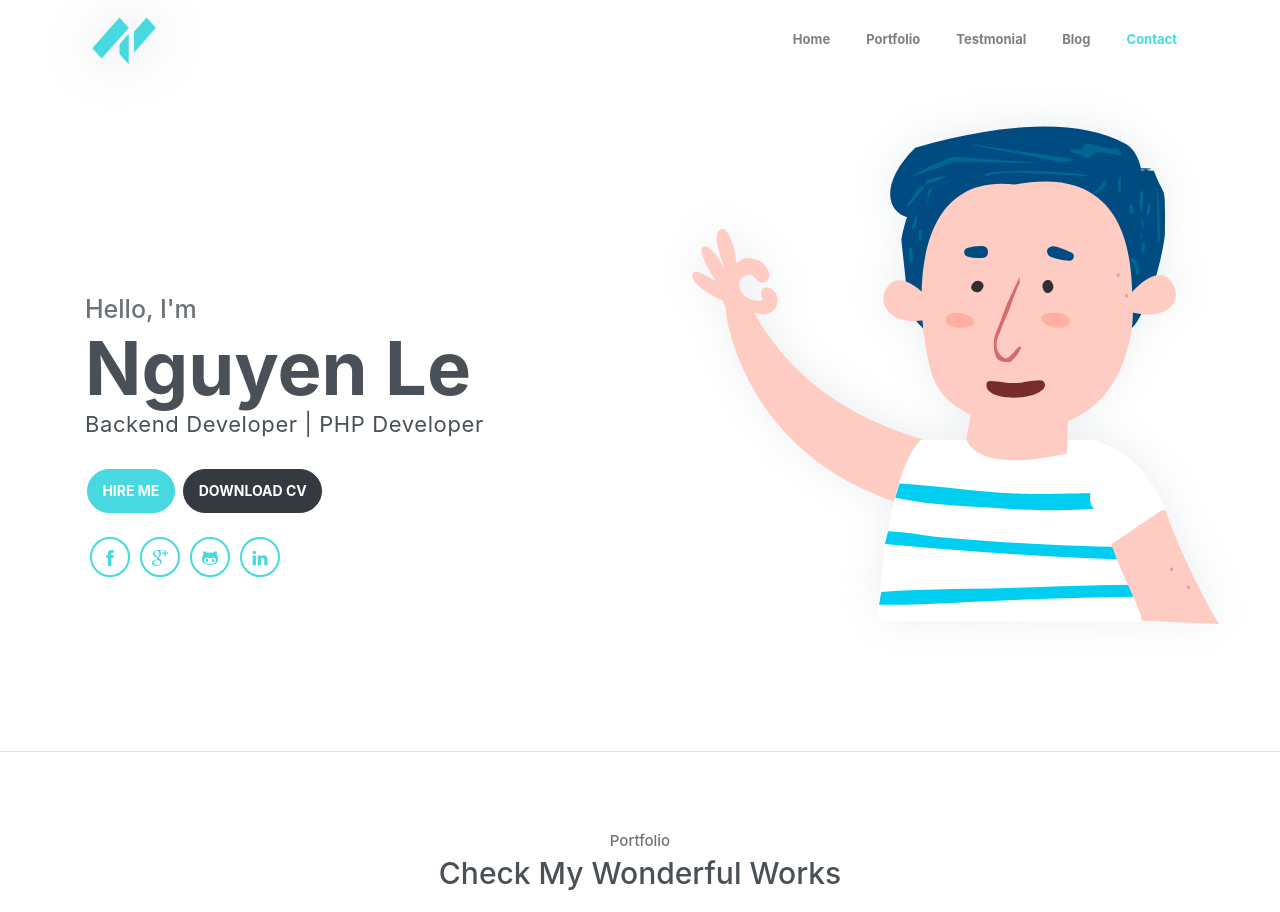
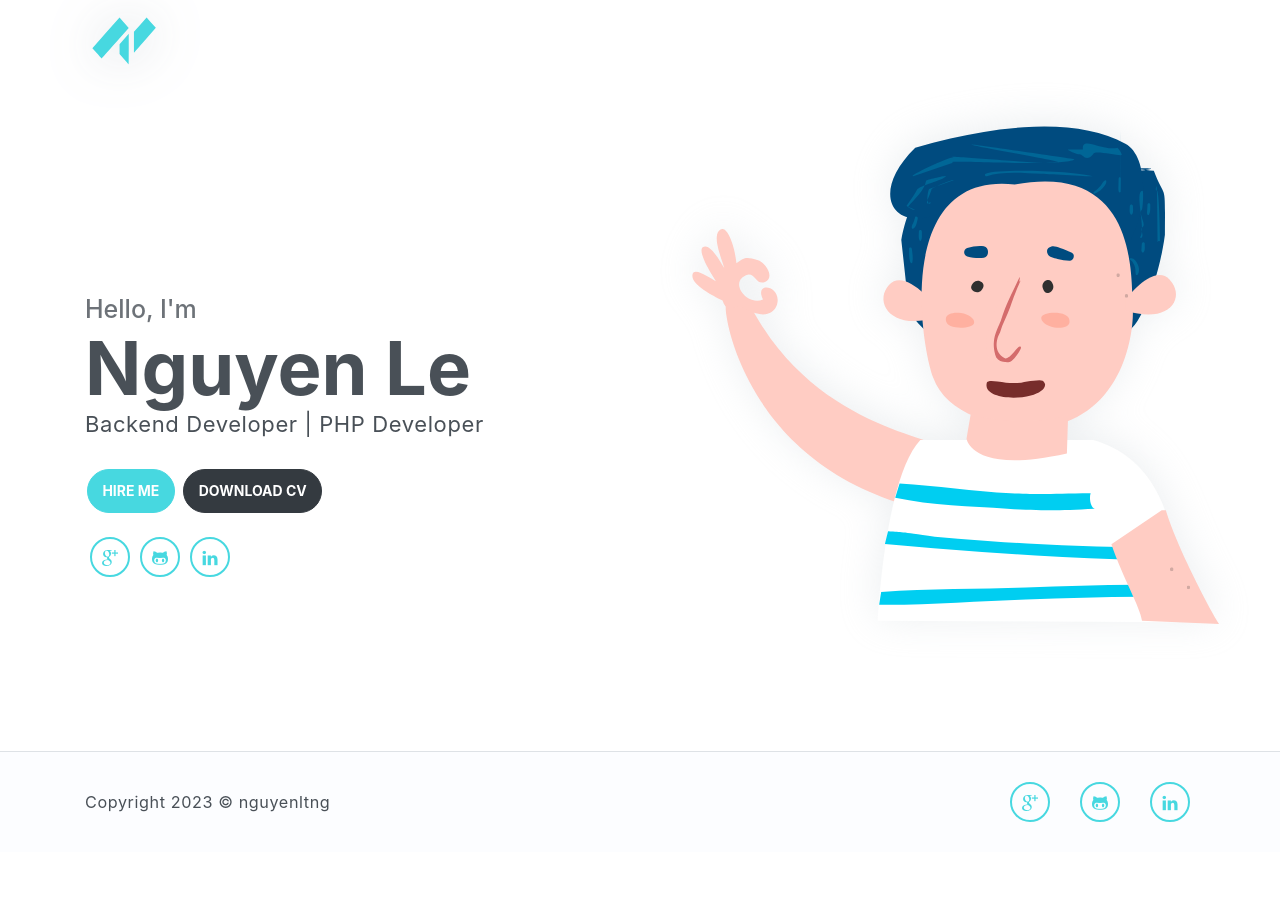
Before and after one commit to nguyenltng/nguyenltng.github.io, a plain HTML site: page index.html in a window 1280 px wide. Shown: the top 912 px of the page. After the commit the page ends 852 px from the top, so only its background shows below. Drawn offline with Linux system fonts and the light colour scheme.

Commit message:
Add code

```diff
--- a/index.html
+++ b/index.html
@@ -25,16 +25,16 @@
 
             <div class="collapse navbar-collapse" id="navbarSupportedContent">
                 <ul class="navbar-nav ml-auto align-items-center">
-                    <li class="nav-item">
+                    <!-- <li class="nav-item">
                         <a class="nav-link" href="#home">Home</a>
-                    </li>
+                    </li> -->
                     <!-- <li class="nav-item">
                         <a class="nav-link" href="#about">About</a>
                     </li> -->
                     <!-- <li class="nav-item">
                         <a class="nav-link" href="#service">Service</a>
                     </li>                    -->
-                    <li class="nav-item">
+                    <!-- <li class="nav-item">
                         <a class="nav-link" href="#portfolio">Portfolio</a>
                     </li>
                     <li class="nav-item">
@@ -45,7 +45,7 @@
                     </li>
                     <li class="nav-item">
                         <a class="nav-link" href="#contact">Contact</a>
-                    </li>
+                    </li> -->
                     <!-- <li class="nav-item">
                         <a class="- btn btn-primary rounded ml-4" href="components.html">Copmonents</a>
                     </li> -->
@@ -69,10 +69,10 @@
                 </div>
 
                 <div class="socials mt-4">
-                    <a class="social-item" href="javascript:void(0)"><i class="ti-facebook"></i></a>
-                    <a class="social-item" href="javascript:void(0)"><i class="ti-google"></i></a>
-                    <a class="social-item" href="javascript:void(0)"><i class="ti-github"></i></a>
-                    <a class="social-item" href="javascript:void(0)"><i class="ti-linkedin"></i></a>
+                    <!-- <a class="social-item" href="javascript:void(0)"><i class="ti-facebook"></i></a> -->
+                    <a class="social-item" href="mailto:user@domain.com?Subject=Via%20nguyenltng.github.io" target="_blank"><i class="ti-google"></i></a>
+                    <a class="social-item" href="https://github.com/nguyenltng" target="_blank"><i class="ti-github" ></i></a>
+                    <a class="social-item" href="https://www.linkedin.com/in/nguyen-le-3083a4227/" target="_blank"><i class="ti-linkedin"></i></a>
                 </div>
             </div>
             <div class="img-holder">
@@ -111,15 +111,15 @@
     <!-- End of Skills sections -->
 
     <!-- Portfolio section -->
-    <section id="portfolio" class="section"></section>
+    <!-- <section id="portfolio" class="section"></section> -->
     <!-- End of portfolio section -->
 
     <!-- Testmonial Section -->
-    <section id="testmonial" class="section"></section>
+    <!-- <section id="testmonial" class="section"></section> -->
     <!-- End of testmonial section -->
 
     <!-- Blog Section -->
-    <section id="blog" class="section"> </section>
+    <!-- <section id="blog" class="section"> </section> -->
 
     <!-- Hire me section -->
     <!-- <section class="bg-gray p-0 section">
@@ -142,7 +142,7 @@
     <!-- End od Hire me section. -->
 
     <!-- Contact Section -->
-    <section id="contact" class="position-relative section"></section>
+    <!-- <section id="contact" class="position-relative section"></section> -->
     <!-- End of Contact Section -->
 
     <!-- Page Footer -->
@@ -154,10 +154,9 @@
                 </div>
                 <div class="col-sm-6">
                     <div class="socials">
-                        <a class="social-item" href="javascript:void(0)"><i class="ti-facebook"></i></a>
-                        <a class="social-item" href="javascript:void(0)"><i class="ti-google"></i></a>
-                        <a class="social-item" href="javascript:void(0)"><i class="ti-github"></i></a>
-                        <a class="social-item" href="javascript:void(0)"><i class="ti-twitter"></i></a>
+                        <a class="social-item" href="mailto:user@domain.com?Subject=Via%20nguyenltng.github.io" target="_blank"><i class="ti-google"></i></a>
+                        <a class="social-item" href="https://github.com/nguyenltng" target="_blank"><i class="ti-github" ></i></a>
+                        <a class="social-item" href="https://www.linkedin.com/in/nguyen-le-3083a4227/" target="_blank"><i class="ti-linkedin"></i></a>
                     </div>
                 </div>
             </div>
```
